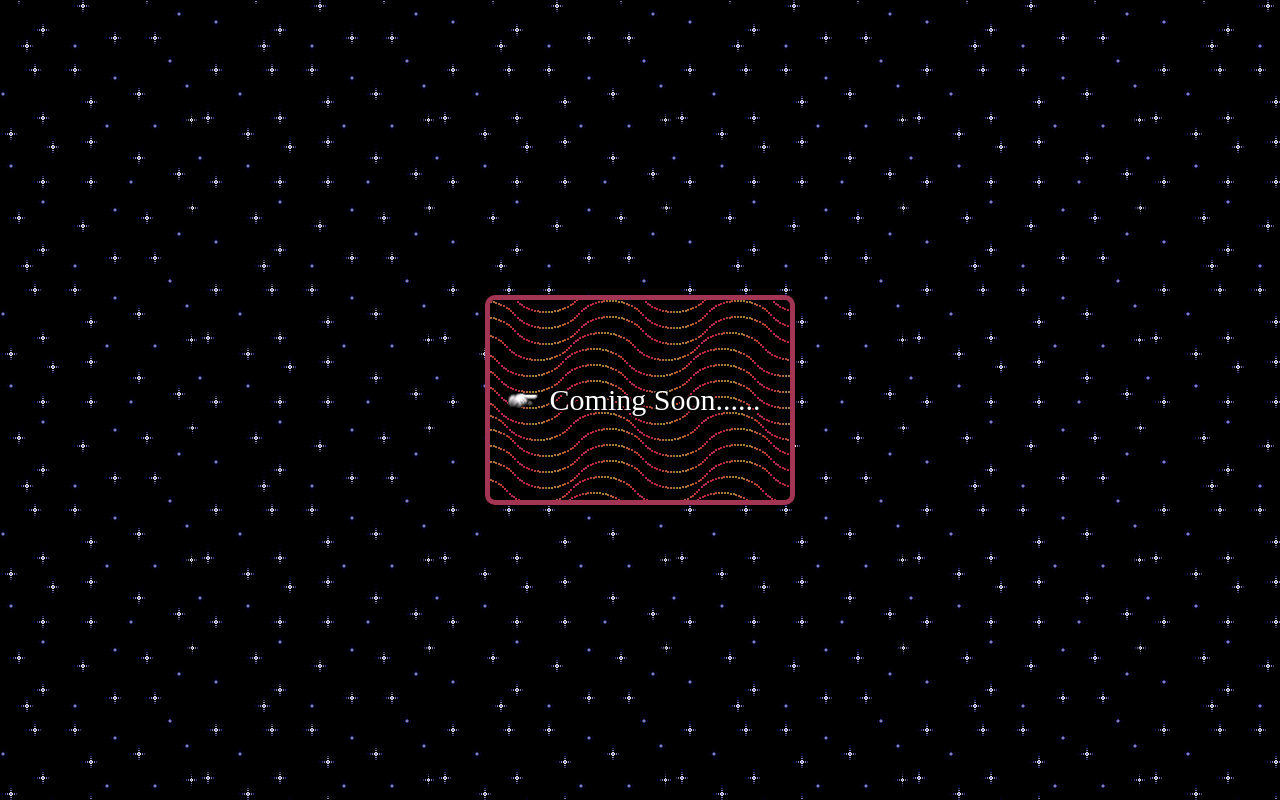
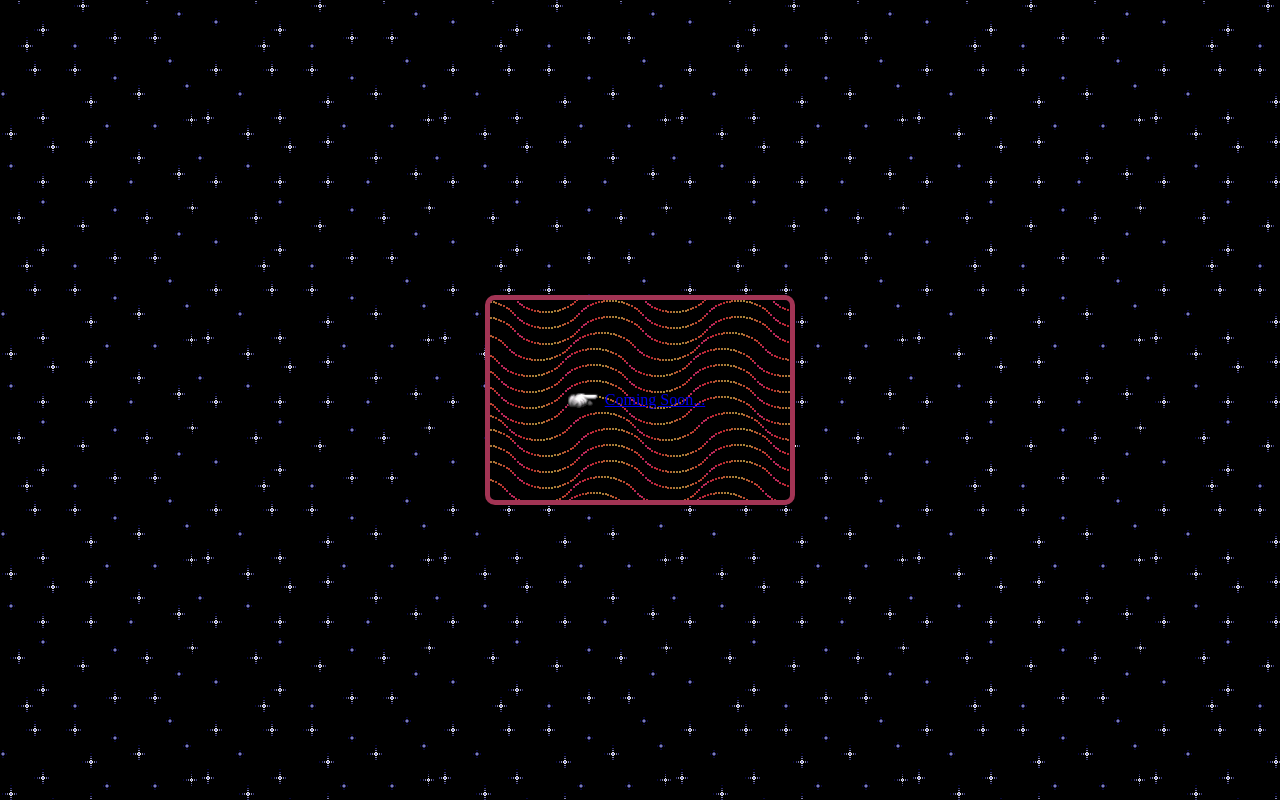
Before and after one commit to colinrkeegan/my-website-html, a plain HTML site: page index.html in a window 1280 px wide. Drawn offline with Linux system fonts and the light colour scheme; a web font is replaced by a local one.

Commit message:
Update index.html

```diff
--- a/index.html
+++ b/index.html
@@ -14,7 +14,7 @@
         <div class="navPointerWrapper">
           <img src="images/ff-pointer.png" class="navPointer" />
         </div>
-        <span>Coming Soon......</span>
+        <a href="index.html">Coming Soon...</a>
       </div>
     </div>
     <!-- <script type="module" src="/src/main.tsx"></script> -->
```
